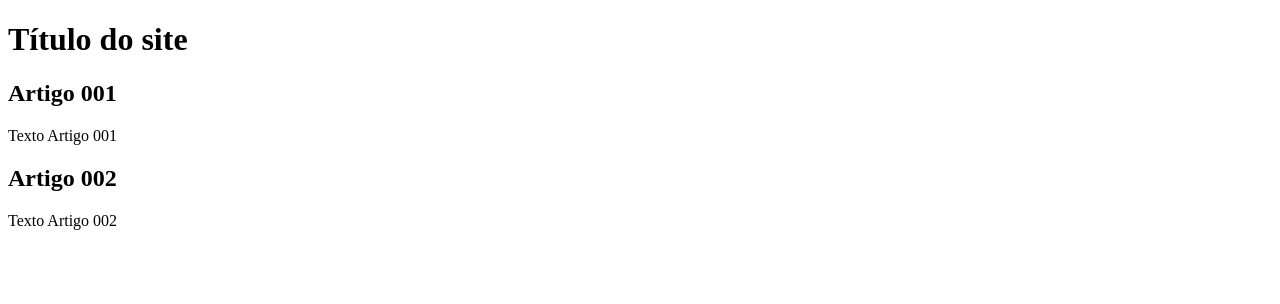
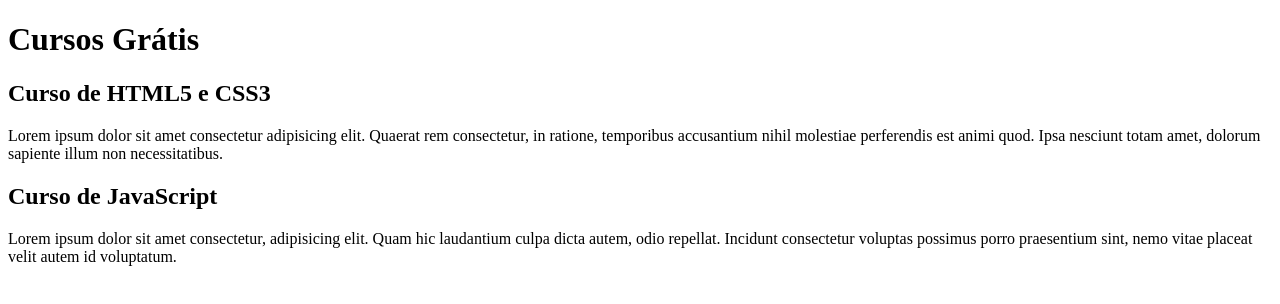
Before and after one commit to gitmattalves/projeto-site, a plain HTML site: page index.html in a window 1280 px wide. Drawn offline with Linux system fonts and the light colour scheme.

Commit message:
comecei a escrever o conteúdo

```diff
--- a/index.html
+++ b/index.html
@@ -9,15 +9,16 @@
 <body>
     <main>
         <header>
-            <h1>Título do site</h1>
+            <h1>Cursos Grátis</h1>
         </header>
         <article>
-            <h2>Artigo 001</h2>
-            <p>Texto Artigo 001</p>
+            <h2>Curso de HTML5 e CSS3</h2>
+            <p>Lorem ipsum dolor sit amet consectetur adipisicing elit. Quaerat rem consectetur, in ratione, temporibus accusantium nihil molestiae perferendis est animi quod. Ipsa nesciunt totam amet, dolorum sapiente illum non necessitatibus.</p>
         </article>
         <article>
-            <h2>Artigo 002</h2>
-            <p>Texto Artigo 002</p>
+            <h2>Curso de JavaScript</h2>
+            <p>Lorem ipsum dolor sit amet consectetur, adipisicing elit. Quam hic laudantium culpa dicta autem, odio repellat. Incidunt consectetur voluptas possimus porro praesentium sint, nemo vitae placeat velit autem id voluptatum.
+            </p>
         </article>
     </main>
 </body>
```
